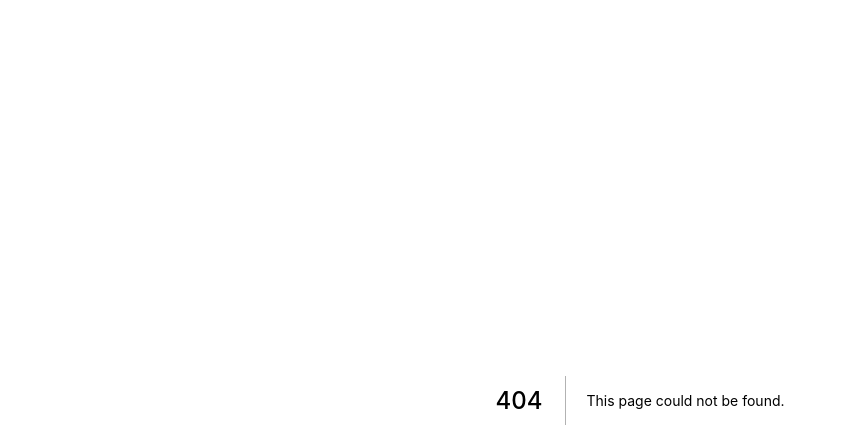
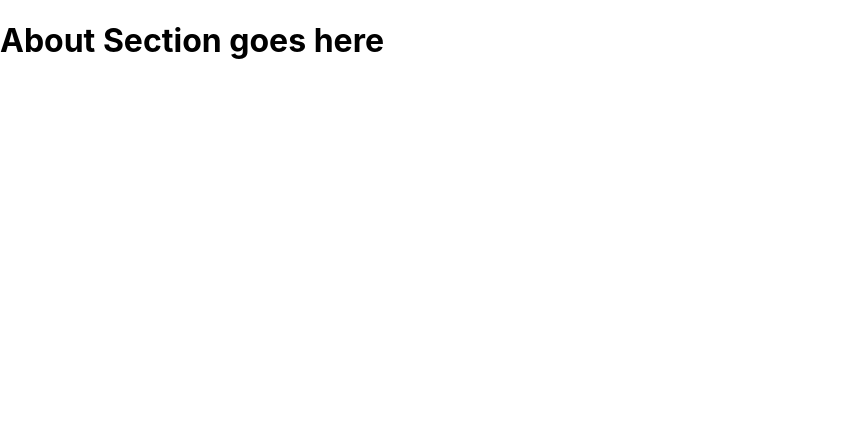
Before and after one commit to fojanb/spa-nextjs, a Next.js app in the folder spa-nextjs/: page /about in a window 1280 px wide. Before the commit this address had no page. Shown: the top 448 px of the page, without its empty margins (0-847 px from the left). Built offline with nearby package versions, Linux system fonts and the light colour scheme.

Commit message:
Create about.js

```diff
--- /dev/null
+++ b/spa-nextjs/pages/about.js
@@ -0,0 +1,16 @@
+import React from 'react';
+import Head from "next/head";
+
+const About = () => {
+    return(
+        <div>
+            <Head>
+                <title>About</title>
+            </Head>
+            {/* <body> */}
+            <h1>About Section goes here</h1>
+            {/* <body> */}
+        </div>
+    );
+}
+export default About;
```
